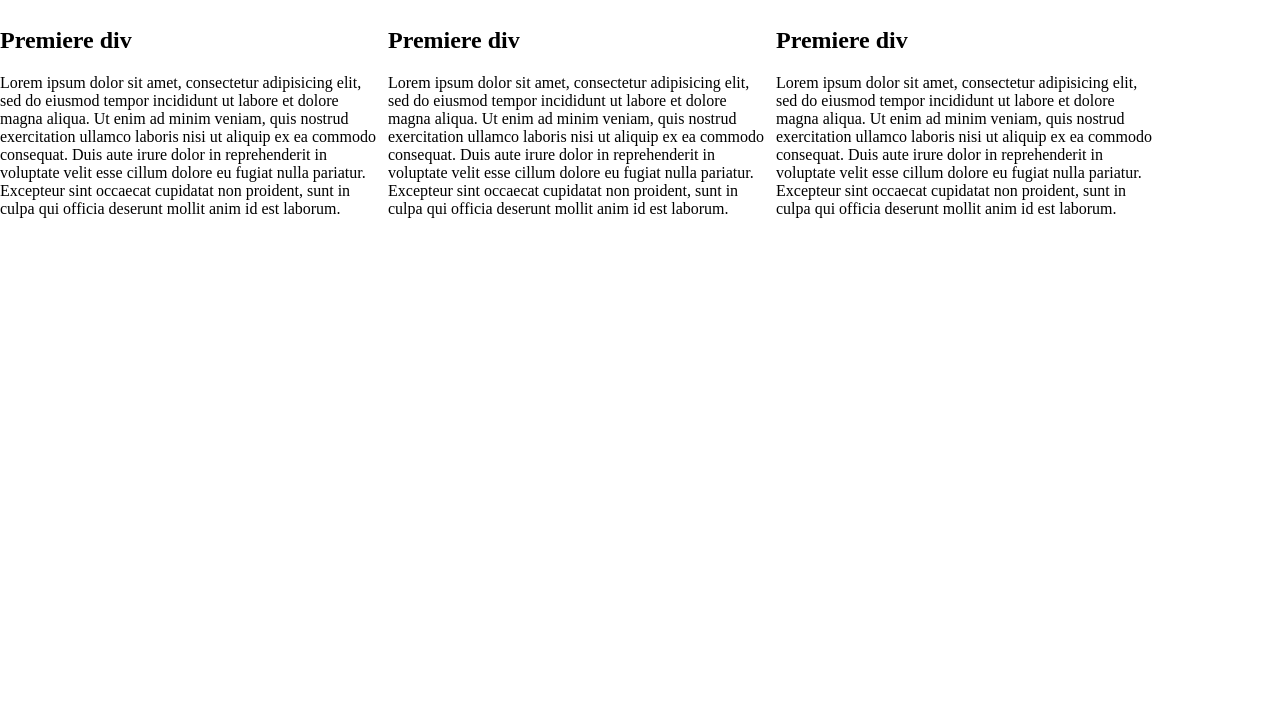
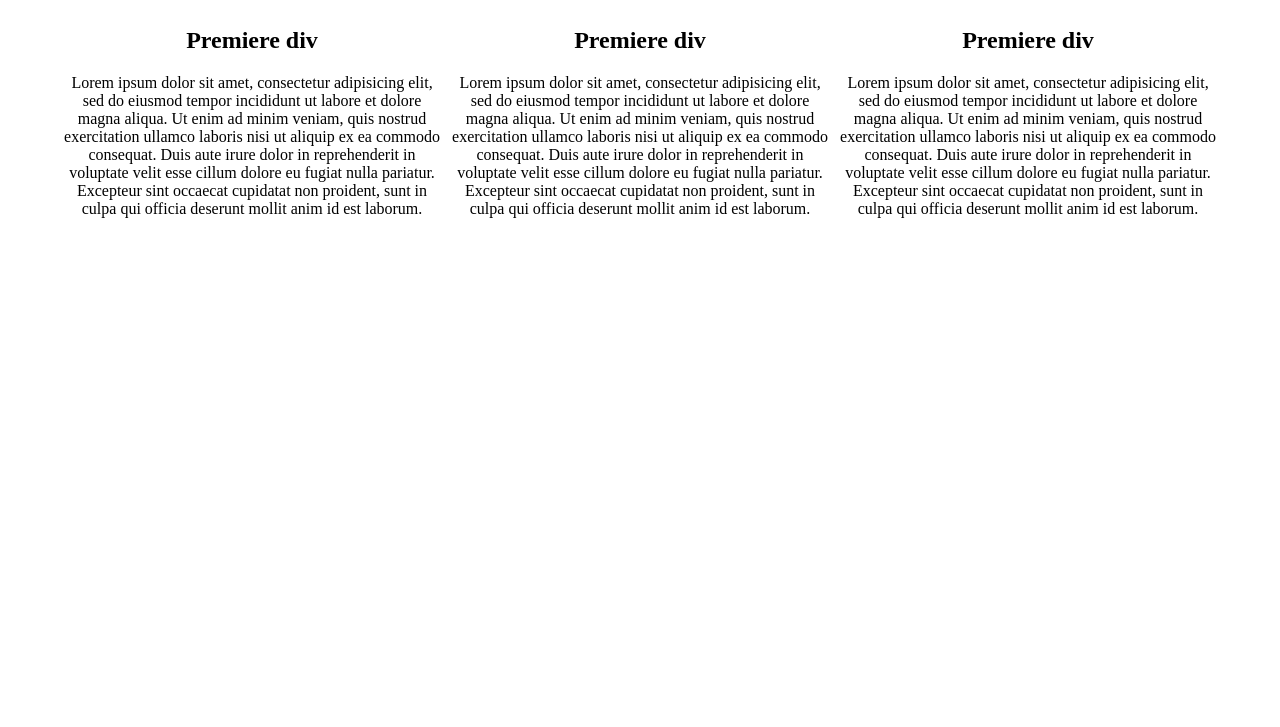
Before and after one commit to michaelSimplon/MediaQueries, a plain HTML site: page index.html in a window 1280 px wide. Shown: the part 73-800 px from the top of the page. Drawn offline with Linux system fonts and the light colour scheme.

Commit message:
container

```diff
--- a/index.html
+++ b/index.html
@@ -6,6 +6,7 @@
         <link rel="stylesheet" href="style.css">
     </head>
     <body>
+        <div id="container">
             <h1>Les Media Queries</h1>
             <div id="premiere">
                 <h2>Premiere div</h2>
@@ -19,5 +20,7 @@
                 <h2>Premiere div</h2>
                 <p>Lorem ipsum dolor sit amet, consectetur adipisicing elit, sed do eiusmod tempor incididunt ut labore et dolore magna aliqua. Ut enim ad minim veniam, quis nostrud exercitation ullamco laboris nisi ut aliquip ex ea commodo consequat. Duis aute irure dolor in reprehenderit in voluptate velit esse cillum dolore eu fugiat nulla pariatur. Excepteur sint occaecat cupidatat non proident, sunt in culpa qui officia deserunt mollit anim id est laborum.</p>
             </div>
+        </div>
+
     </body>
 </html>
--- a/style.css
+++ b/style.css
@@ -2,7 +2,10 @@ body {
     margin: 0;
     padding: 0;
 }
-div {
+#container {
+    text-align: center;
+}
+#container div {
     display: inline-block;
     width: 30%;
 }
```
Lines whose indentation alone changed are shown as unchanged.
